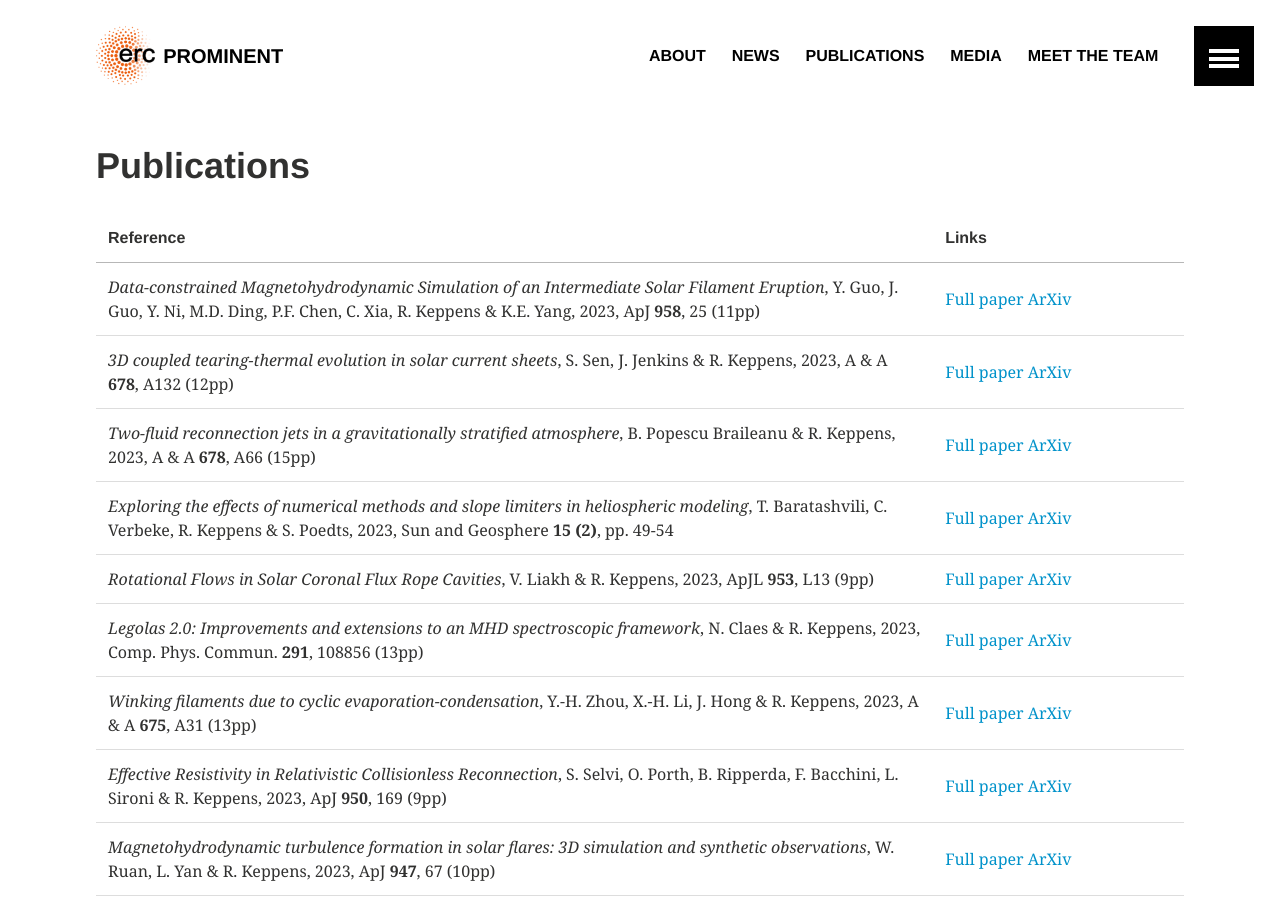
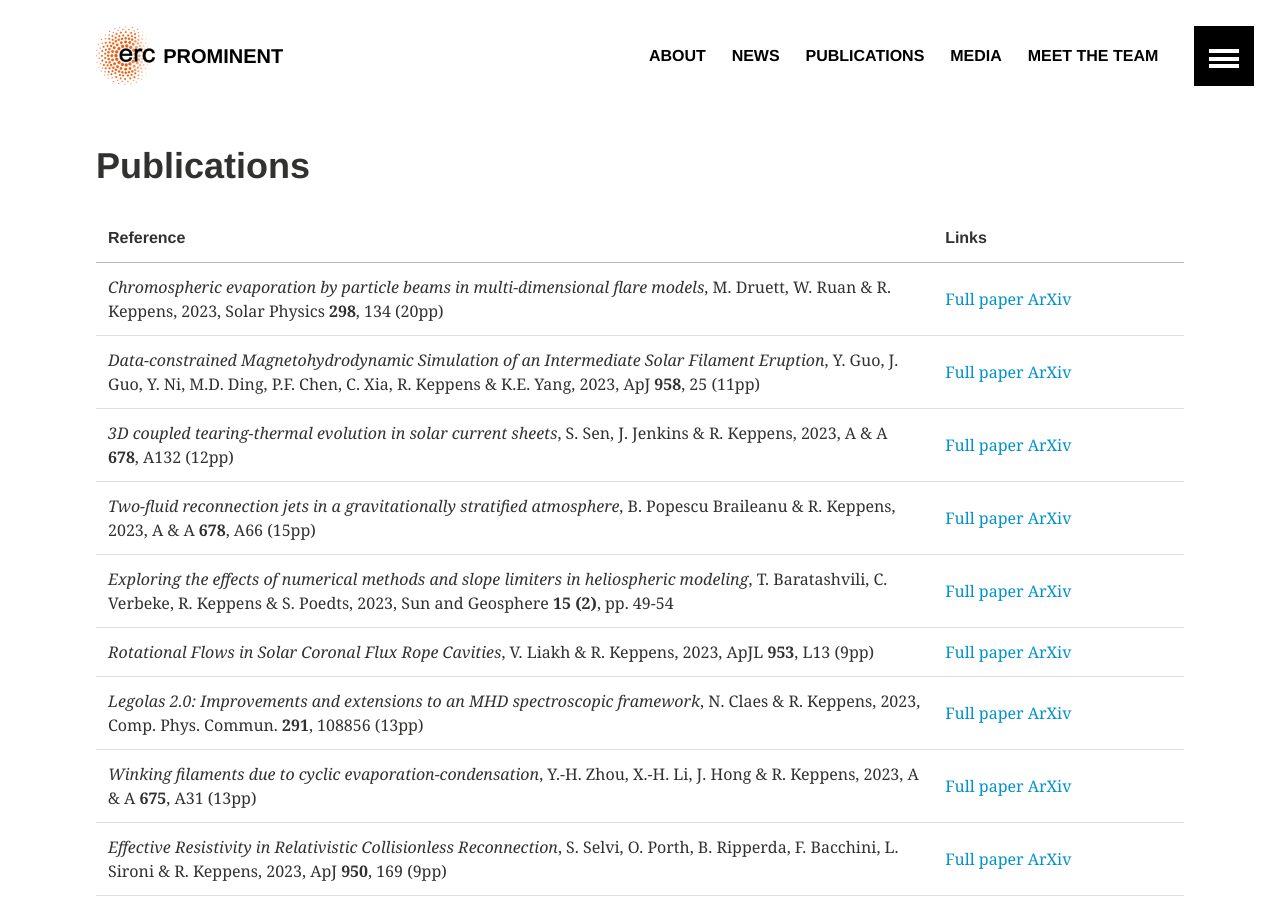
Before and after one commit to erc-prominent/erc-prominent.github.io, a Jekyll site: the page built from publications/index.md, in a window 1280 px wide and 900 px high. Built offline with Jekyll 4.4.1, drawn with Linux system fonts in a browser that asks for light colours.

Commit message:
deploy a32f8c6f2324cdee66bb2463b286f5d8871b09bf:

```diff
--- a/publications/index.md
+++ b/publications/index.md
@@ -9,6 +9,7 @@ share: false
 
 | Reference | Links |
 |:--------- |:----- |
+| _Chromospheric evaporation by particle beams in multi-dimensional flare models_, M. Druett, W. Ruan & R. Keppens, 2023, Solar Physics **298**, 134 (20pp) | [Full paper](https://doi.org/10.1007/s11207-023-02224-4) [ArXiv](https://arxiv.org/pdf/2310.11226)  |
 | _Data-constrained Magnetohydrodynamic Simulation of an Intermediate Solar Filament Eruption_, Y. Guo, J. Guo, Y. Ni, M.D. Ding, P.F. Chen, C. Xia, R. Keppens & K.E. Yang, 2023, ApJ **958**, 25 (11pp) | [Full paper](https://doi.org/10.3847/1538-4357/acf75b) [ArXiv](https://arxiv.org/pdf/2309.01325)  |
 | _3D coupled tearing-thermal evolution in solar current sheets_, S. Sen, J. Jenkins & R. Keppens, 2023, A & A  **678**, A132 (12pp) | [Full paper](https://doi.org/10.1051/0004-6361/202347038) [ArXiv](https://arxiv.org/pdf/2308.10210.pdf)  |
 | _Two-fluid reconnection jets in a gravitationally stratified atmosphere_, B. Popescu Braileanu & R. Keppens, 2023, A & A  **678**, A66 (15pp) | [Full paper](https://doi.org/10.1051/0004-6361/202346659) [ArXiv](https://arxiv.org/pdf/2307.05736.pdf)  |
```
